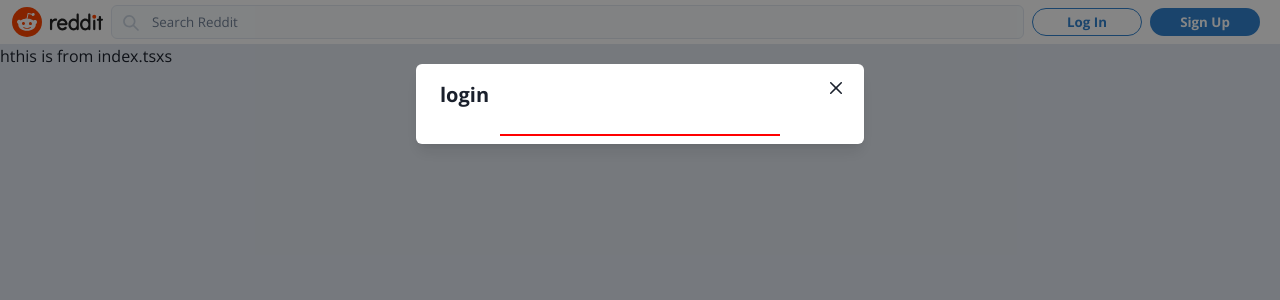
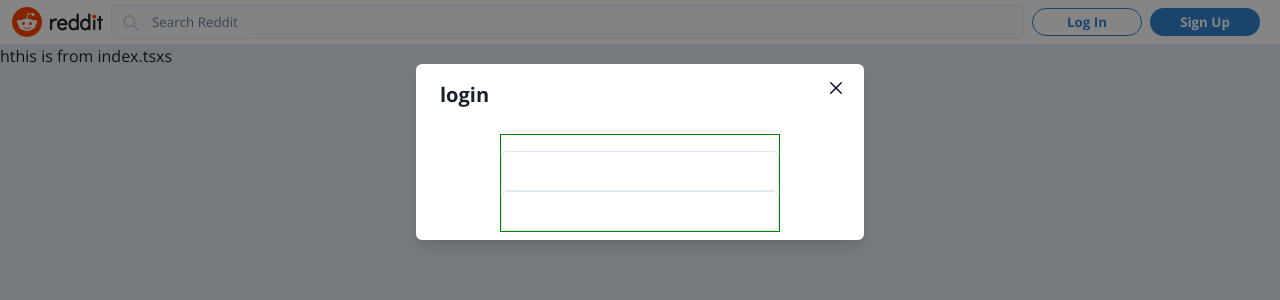
Before and after one commit to alaminalifaa7/reddit-clone, a Next.js app: page / in a window 1280 px wide. Both pictures are taken after a click on the button "Log In". Shown: the top 300 px of the page. Built offline with nearby package versions, Linux system fonts and the light colour scheme.

Commit message:
added login inputs

```diff
--- a/src/components/Modal/Auth/AuthInputs.tsx
+++ b/src/components/Modal/Auth/AuthInputs.tsx
@@ -1,9 +1,18 @@
+import { authModalState } from "@/atoms/authModalAtom";
 import { Flex } from "@chakra-ui/react";
 import React from "react";
+import { useRecoilValue } from "recoil";
+import Login from "./Login";
 
 type AuthInputsProps = {};
 
 const AuthInputs: React.FC<AuthInputsProps> = () => {
-  return <Flex direction="column" align="center" width="100%" mt={4}></Flex>;
+  const modalState = useRecoilValue(authModalState);
+  return (
+    <Flex direction="column" align="center" width="100%" mt={4}>
+      {modalState.view === "login" && <Login />}
+      {/* {modalState.view === "signup" && <SignUp />} */}
+    </Flex>
+  );
 };
 export default AuthInputs;
--- a/src/components/Modal/Auth/AuthModal.tsx
+++ b/src/components/Modal/Auth/AuthModal.tsx
@@ -13,6 +13,7 @@
 } from "@chakra-ui/react";
 import React from "react";
 import { useRecoilState } from "recoil";
+import AuthInputs from "./AuthInputs";
 
 const AuthModal: React.FC = () => {
   const [modalState, setModalState] = useRecoilState(authModalState);
@@ -45,10 +46,11 @@
               align="center"
               justify="center"
               width="70%"
-              border="1px solid red"
+              border="1px solid green"
             >
+              <AuthInputs />
               {/* <OAuthButtons />
-              <AuthInputs />
+
               <ResetPassword /> */}
             </Flex>
           </ModalBody>
--- a/src/components/Modal/Auth/Login.tsx
+++ b/src/components/Modal/Auth/Login.tsx
@@ -1,8 +1,15 @@
-import React from "react";
+import { Input } from "@chakra-ui/react";
+import React, { useState } from "react";
 
 type LoginProps = {};
 
 const Login: React.FC<LoginProps> = () => {
-  return <div>Have a good coding</div>;
+  const [loginForm, setLoginForm] = useState({ email: "", password: "" });
+  return (
+    <form>
+      <Input />
+      <Input />
+    </form>
+  );
 };
 export default Login;
```
